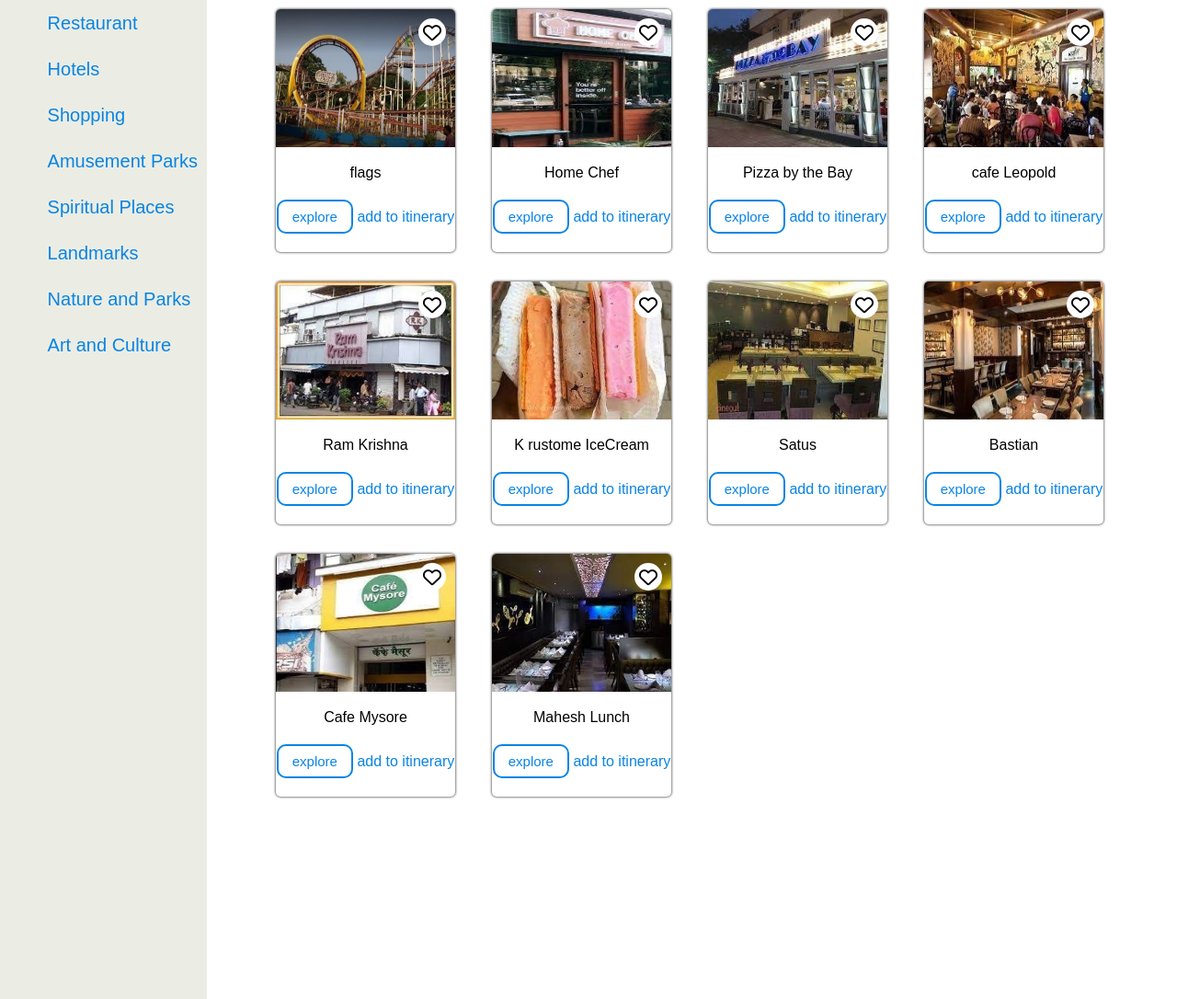
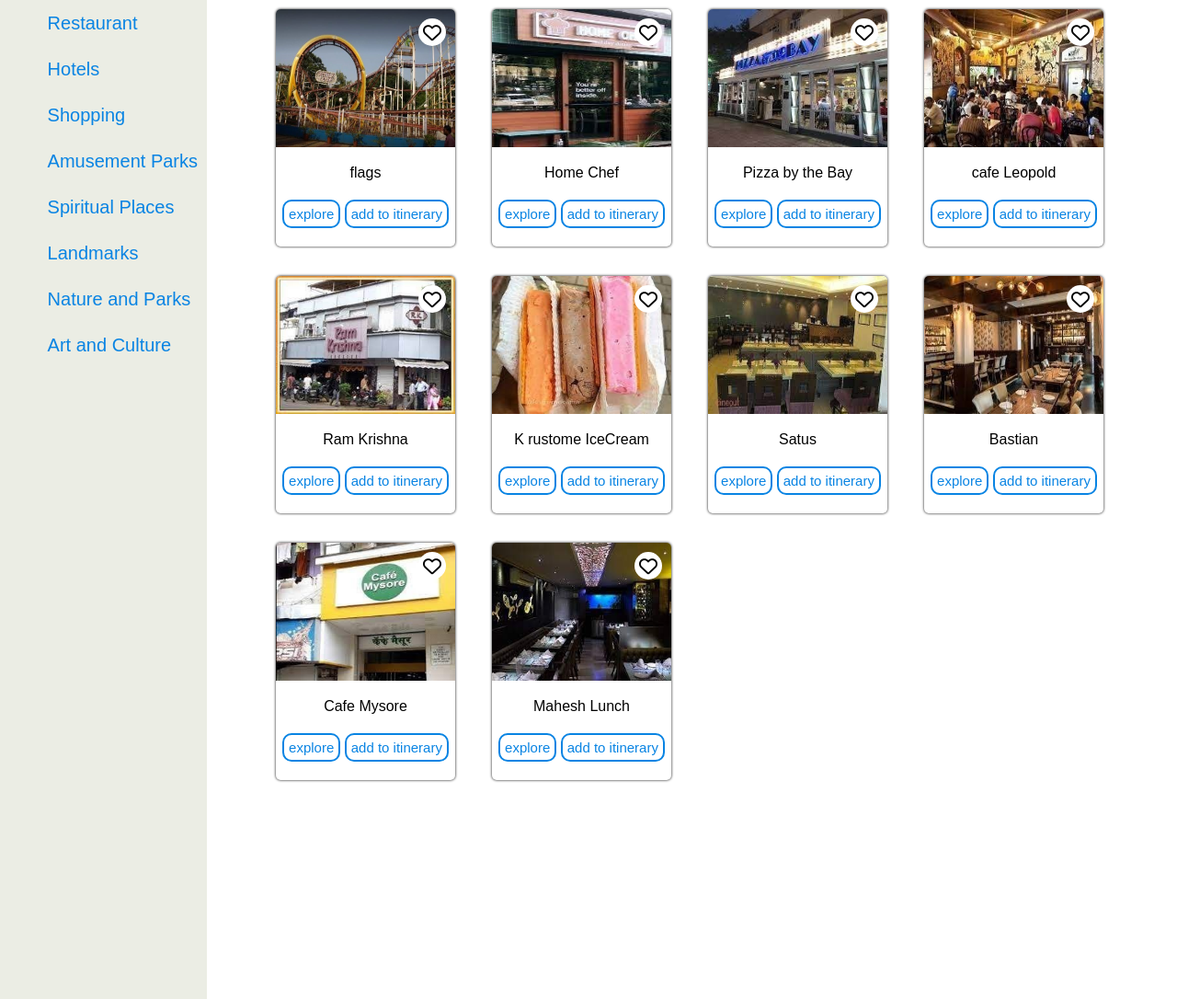
Before and after one commit to mihikagaonkar/MPR--Tour-It, a Django app: page /tourit/list/1/ in a window 1280 px wide. Shown: the part 55-1141 px from the top of the page at 92% size. Run offline with Django 3.2, Linux system fonts and the light colour scheme; a user stored in the database is signed in; data comes from the database, SQL or seed files in the repository; some libraries are stand-ins or nearby versions.

Commit message:
style button

```diff
--- a/django/mysite/static/css/navbar1.css
+++ b/django/mysite/static/css/navbar1.css
@@ -81,11 +81,12 @@
     border: none;
     background-color: white;
     border: 2px solid #0984e3;
-    padding: 8px 15px;
+    padding: 5px 5px;
     border-radius: 10px;
     color: #0984e3;
     font-size: 15px;
     transition: all 250ms ease-in-out;
+    outline: none;
 }
 
 .explore:hover{
@@ -107,6 +108,3 @@
 .card a{
   outline: none;
 }
-.container{
-  color: #0984e3;
-}
--- a/django/mysite/tourit/templates/tourit/list.html
+++ b/django/mysite/tourit/templates/tourit/list.html
@@ -30,10 +30,10 @@
             <div class="name"></div>
             <div class="location">{{placetype.name}}</div>
             <button class="explore"><a href="{% url 'tourit:detail' placetype.id %}"> explore </a></button>
-             {% if object in current %}
+            {% if object in current %}
             <button class="explore"><a href="{% url 'tourit:trip' %}" class = "btn btn-warning"> go to itinerary</a></button>
             {% else %}
-            <a href="{% url 'tourit:add_to_trip' placetype.id %}" class = "btn btn-warning" object> add to itinerary</a>
+            <button class="explore"><a href="{% url 'tourit:add_to_trip' placetype.id %}" class = "btn btn-warning" object> add to itinerary</a></button>
             {% endif %}
         </div>
         {% endfor %}
```
